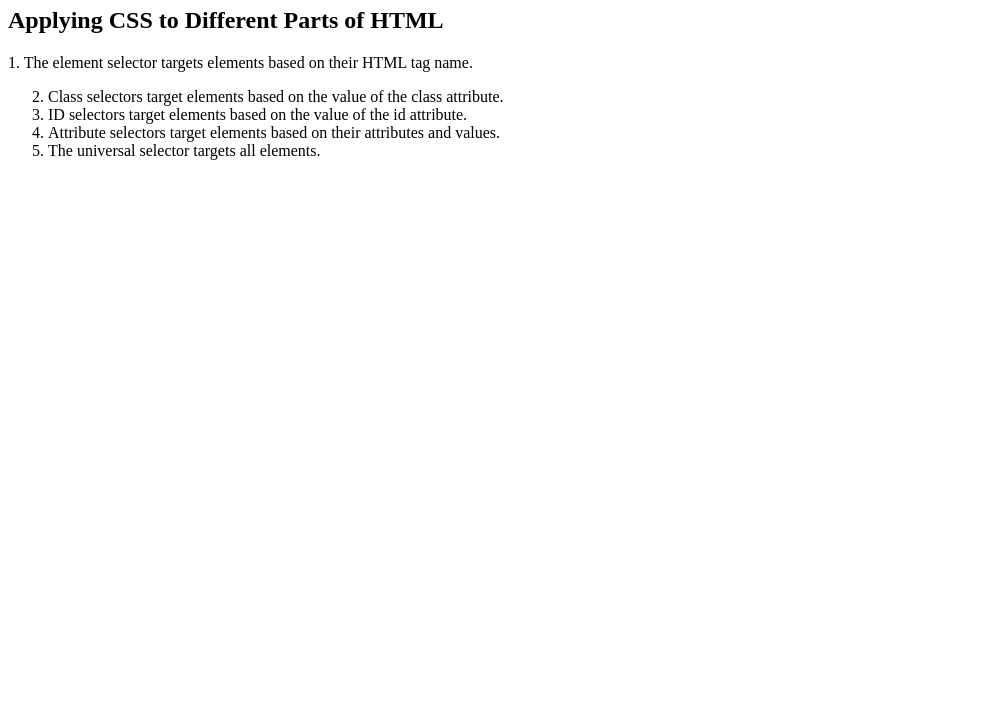
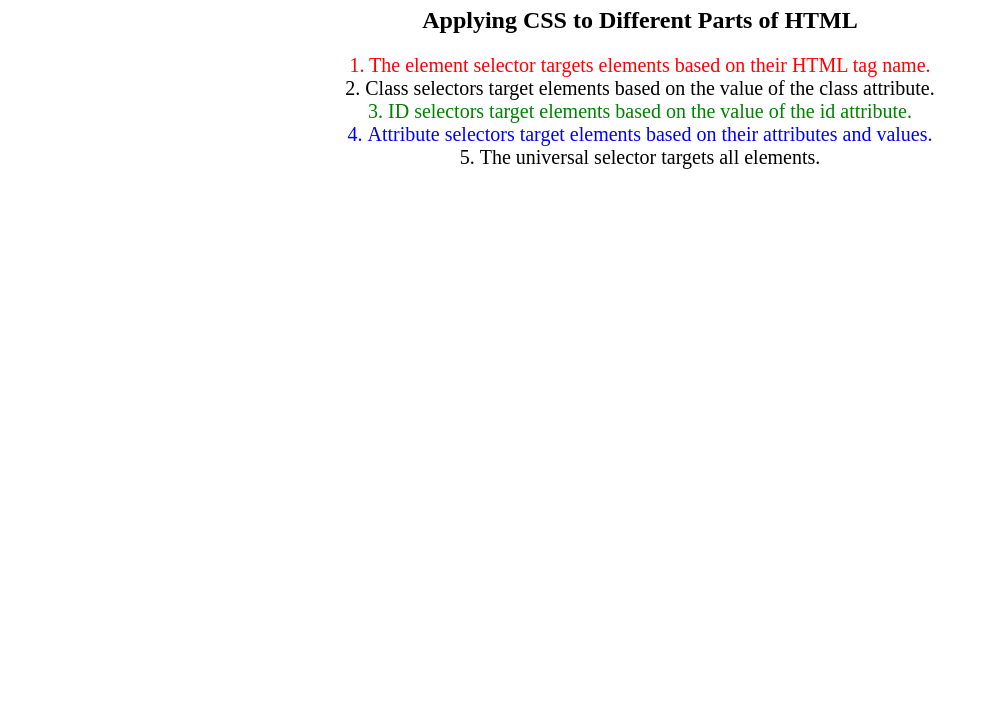
Before and after one commit to Rajkumar992199/udemy_course, a plain HTML site: page css_selector.html in a window 1280 px wide. Shown: the part 73-800 px from the top of the page, without its empty margins (0-987 px from the left). Drawn offline with Linux system fonts and the light colour scheme.

Commit message:
Update css_selector.html
corrected css file name

```diff
--- a/css_selector.html
+++ b/css_selector.html
@@ -4,7 +4,7 @@
 <head>
   <meta charset="UTF-8">
   <title>CSS Selectors</title>
-  <link rel="stylesheet" href="./style.css" />
+  <link rel="stylesheet" href="./css_selector.css" />
 </head>
 
 <body>
```
